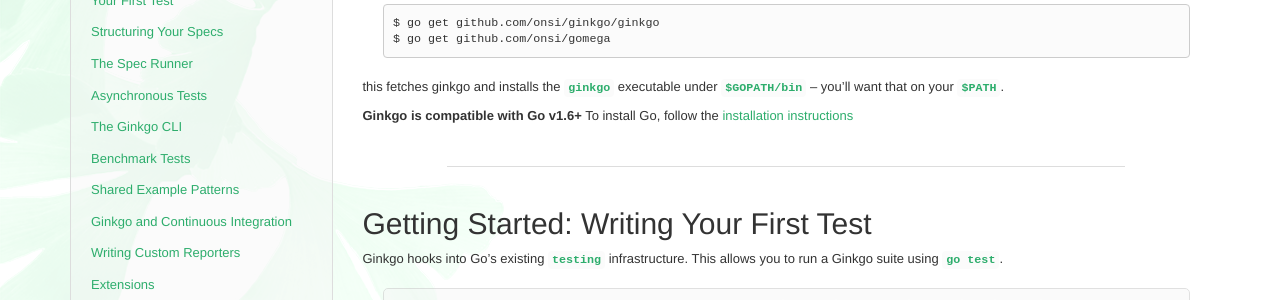
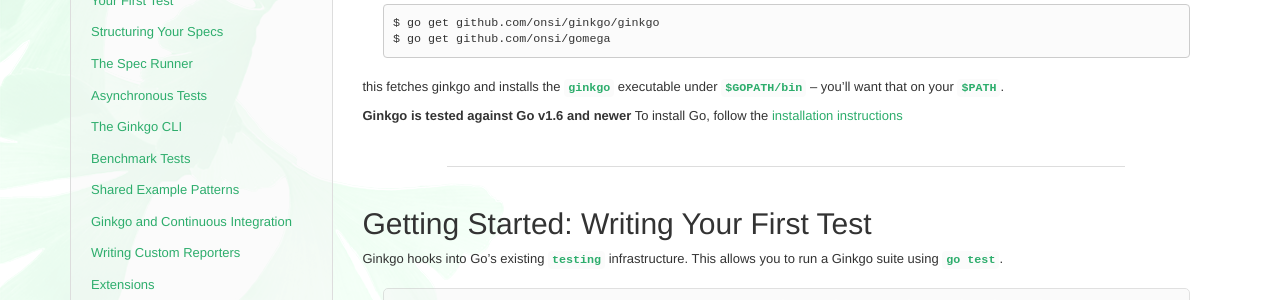
Before and after one commit to onsi/ginkgo, a Jekyll site: the page built from index.md, in a window 1280 px wide and 900 px high, scrolled down 440 px. Shown: the part 152-452 px from the top of the window. Built offline with Jekyll 4.4.1, drawn with Linux system fonts in a browser that asks for light colours.

Commit message:
Reword compatibility

```diff
--- a/index.md
+++ b/index.md
@@ -17,7 +17,7 @@ Just `go get` it:
 
 this fetches ginkgo and installs the `ginkgo` executable under `$GOPATH/bin` -- you'll want that on your `$PATH`.
 
-**Ginkgo is compatible with Go v1.6+**
+**Ginkgo is tested against Go v1.6 and newer**
 To install Go, follow the [installation instructions](https://golang.org/doc/install)
 
 ---
```
